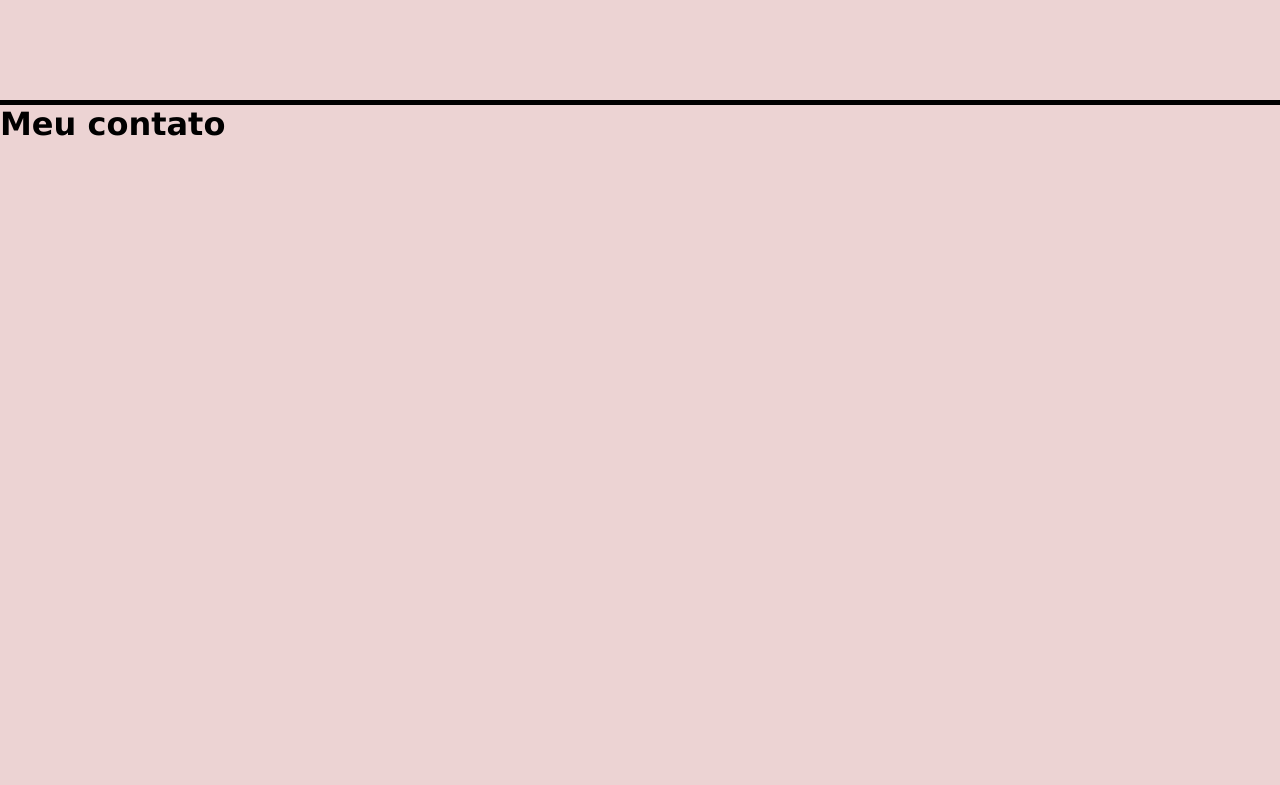
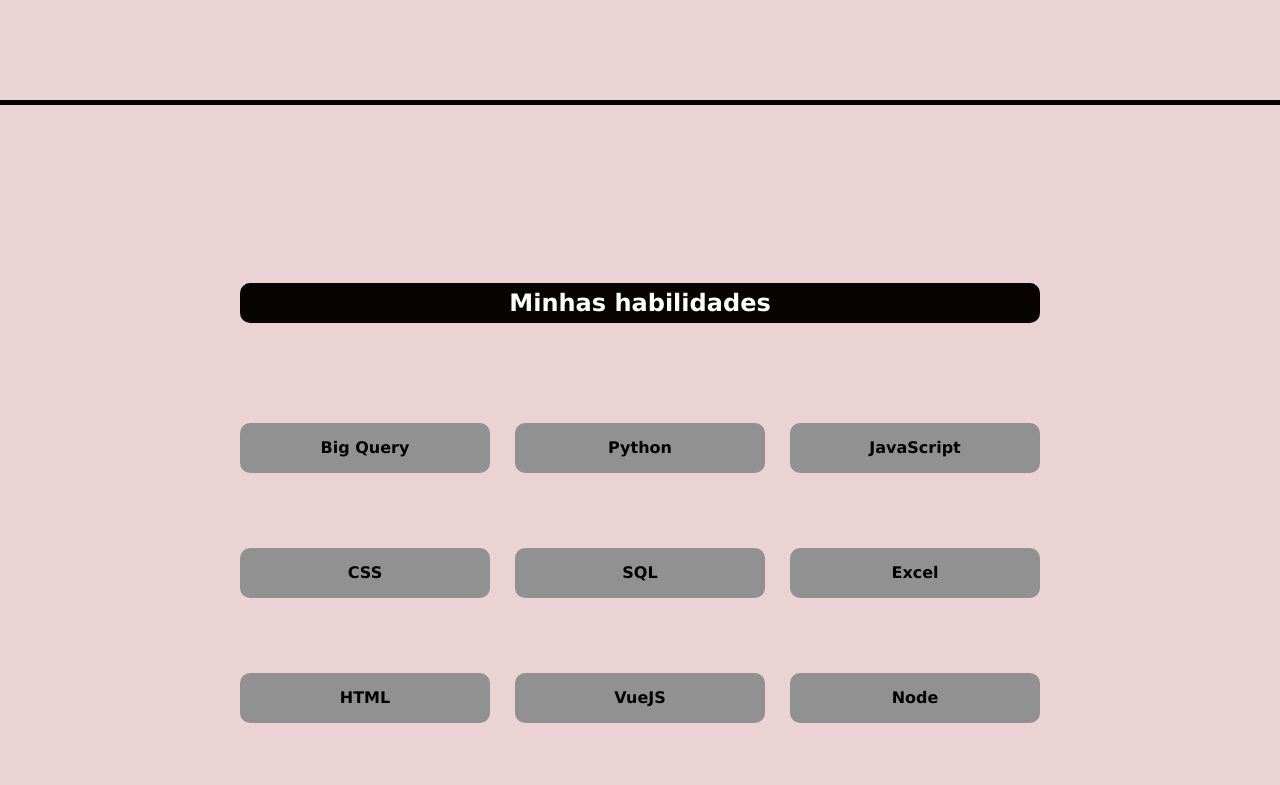
Before and after one commit to guilherme-a-pinheiro/portifolio-vue, a Vue app: page / in a window 1280 px wide. Shown: the part 1495-2280 px from the top of the page. Built offline with nearby package versions, Linux system fonts and the light colour scheme.

Commit message:
minhas habilidades pronto

```diff
--- a/src/App.vue
+++ b/src/App.vue
@@ -2,6 +2,7 @@
   <div>
     <HomePage />
     <SobreMim />
+    <MySkills />
     <MeuContato />
   </div>
 </template>
@@ -9,7 +10,8 @@
 <script>
 import HomePage from './components/HomePage.vue';
 import SobreMim from './components/SobreMim.vue';
-import MeuContato from './components/MeuContato.vue'
+import MySkills from './components/MySkills.vue';
+import MeuContato from './components/MeuContato.vue';
 
 export default {
 
@@ -17,7 +19,8 @@ export default {
   components: {
     HomePage,
     SobreMim,
-    MeuContato
+    MeuContato,
+    MySkills
   }
 }
 </script>
@@ -32,5 +35,6 @@ export default {
   }
    .main {
     height: 100vh;
+    border-bottom: 5px solid #000;
    }
 </style>
--- /dev/null
+++ b/src/components/MySkills.vue
@@ -0,0 +1,79 @@
+<template>
+  <div class="main">
+    <div class="container">
+        <h2>Minhas habilidades</h2>
+        <div class="buttons_container">
+            <div class="buttons">
+                <p>Big Query</p>
+                <p>Python</p>
+                <p>JavaScript</p>
+            </div>
+            <div class="buttons">
+                <p>CSS</p>
+                <p>SQL</p>
+                <p>Excel</p>
+            </div>
+            <div class="buttons">
+                <p>HTML</p>
+                <p>VueJS</p>
+                <p>Node</p>
+            </div>
+        </div>
+    </div>
+  </div>
+</template>
+
+<script>
+export default {
+    name: 'MySkills'
+}
+</script>
+
+<style scoped>
+    .main {
+        display: flex;
+        justify-content: center;
+        align-items: center;
+    }
+
+    .container {
+        height: 55vh;
+        display: flex;
+        flex-direction: column;
+        justify-content: space-between;
+    }
+
+    .container h2 {
+        background: #070303;
+        width: 800px;
+        text-align: center;
+        color: #fff;
+        padding: 6px;
+        border-radius: 10px;
+    }
+
+    .buttons {
+        display: flex;
+        height: 50px;
+        width: 100%;
+        justify-content: space-between;
+    }
+
+    .buttons p {
+        background: #919191;
+        font-weight: bold;
+        height: 50px;
+        width: 250px;
+        border-radius: 10px;
+        display: flex;
+        justify-content: center;
+        align-items: center;
+    }
+
+    .buttons_container {
+        height: 300px;
+        display: flex;
+        flex-direction: column;
+        justify-content: space-between;
+    }
+</style>
```
